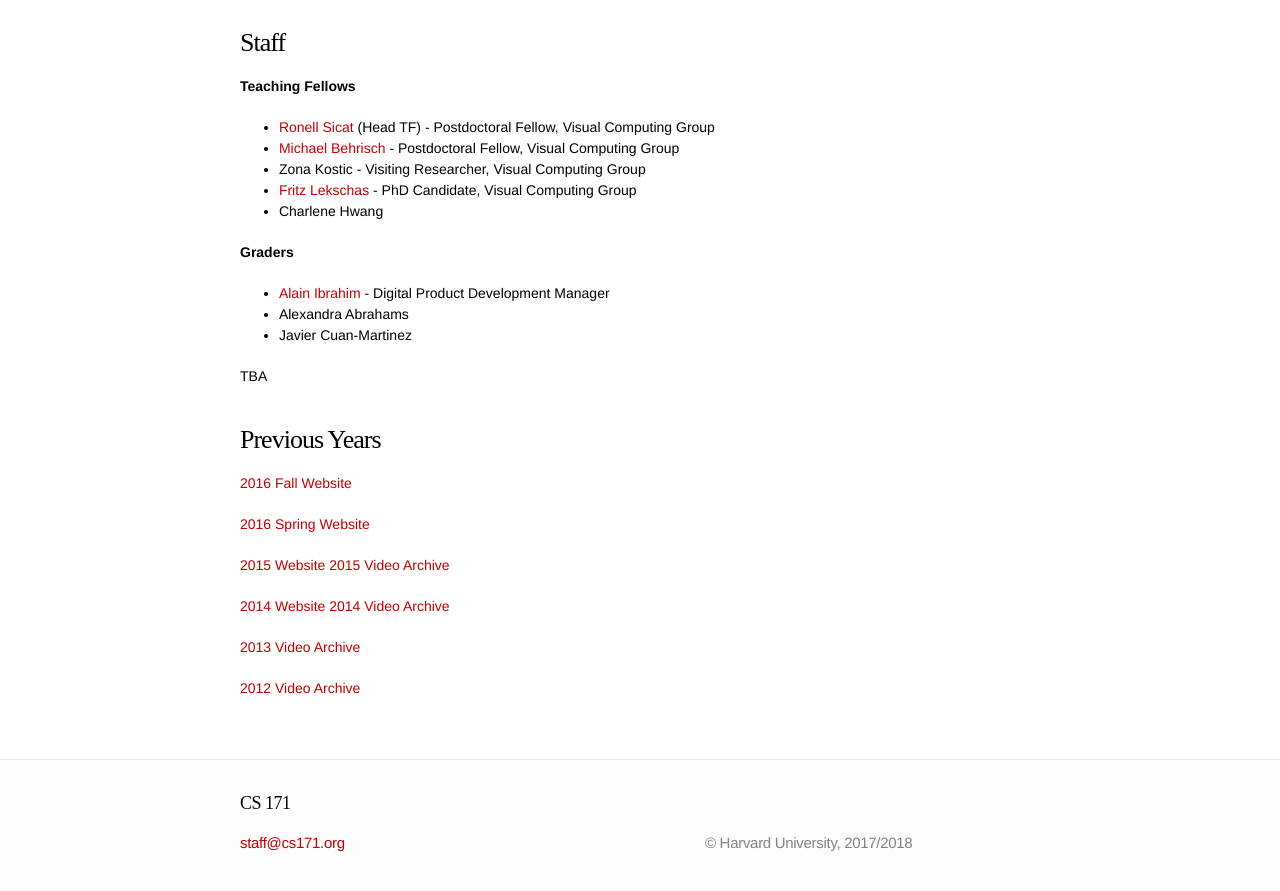
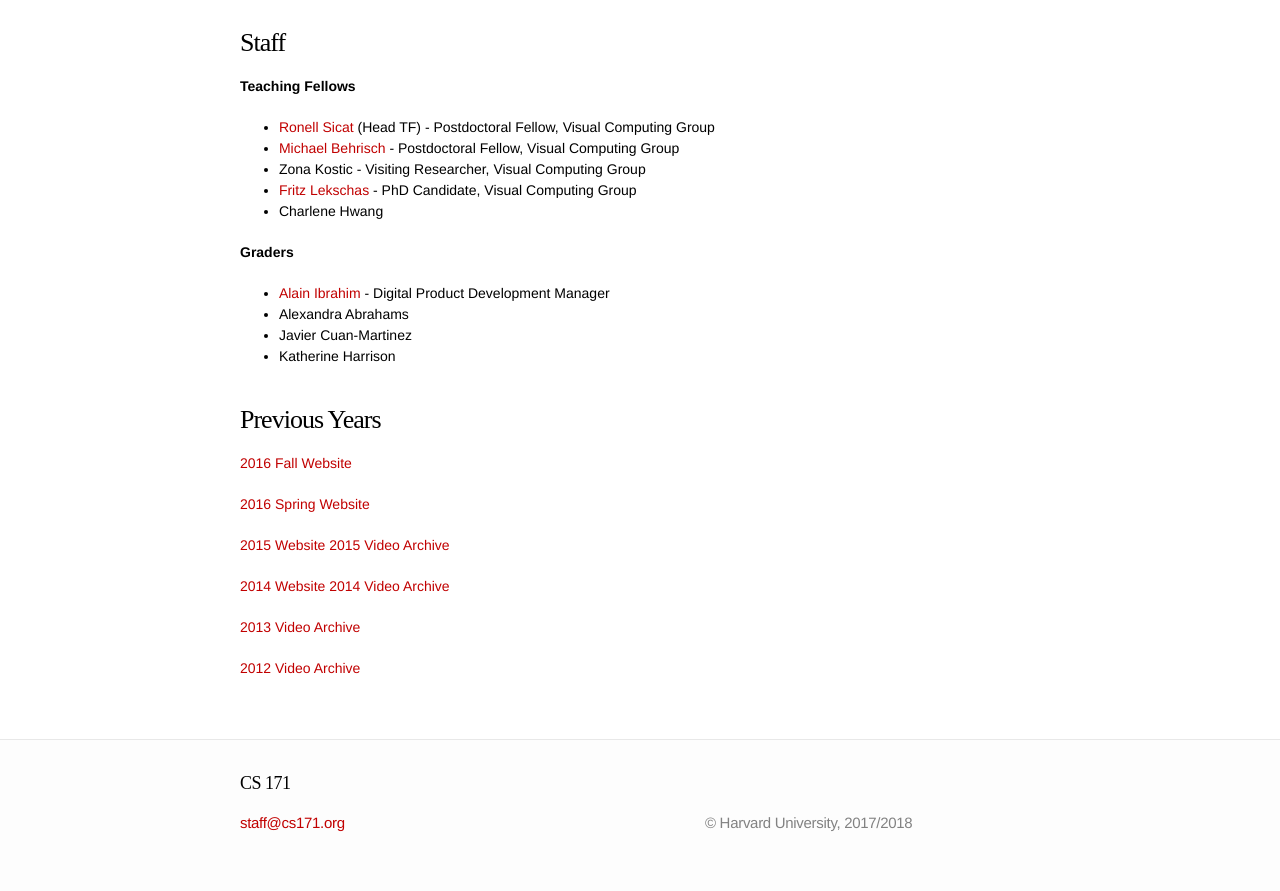
Before and after one commit to CS171/2017, a Jekyll site: the page built from index.md, in a window 1280 px wide and 900 px high, scrolled down 1231 px. Shown: the top 891 px of the window. Built offline with Jekyll 4.4.1, drawn with Linux system fonts in a browser that asks for light colours; some web fonts are replaced.

Commit message:
Update index.md

```diff
--- a/index.md
+++ b/index.md
@@ -59,9 +59,7 @@ Materials and grades on [Canvas](https://canvas.harvard.edu/courses/30002)
 * [Alain Ibrahim](http://alainibrahim.com) - Digital Product Development Manager
 * Alexandra Abrahams
 * Javier Cuan-Martinez
-
-TBA
-
+* Katherine Harrison
 
 
 
```
